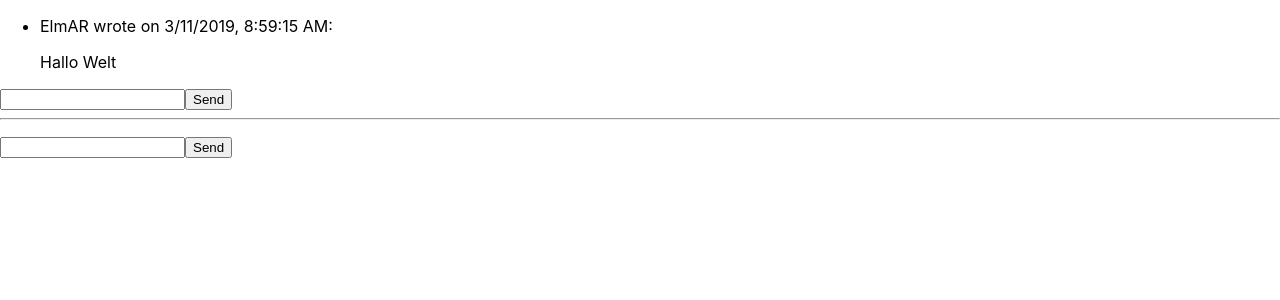
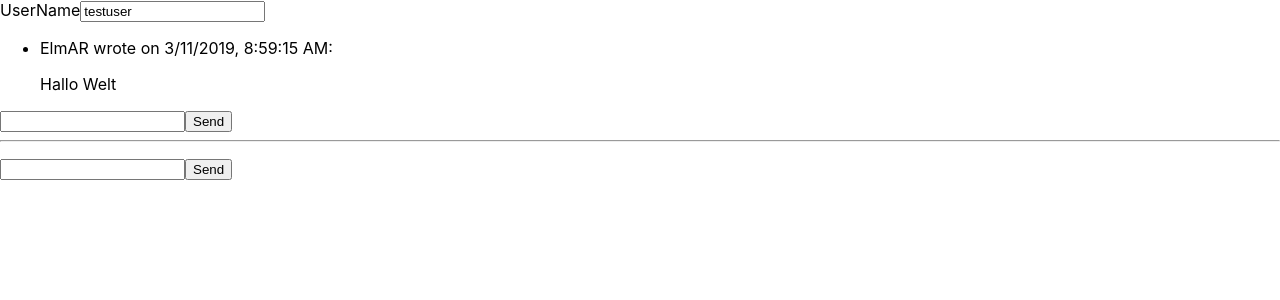
Before and after one commit to hco/reapp, a React (Create React App) app: page / in a window 1280 px wide. Shown: the top 300 px of the page. Built offline with nearby package versions, Linux system fonts and the light colour scheme.

Commit message:
Added UserNameInputRedux to app

```diff
--- a/src/App.tsx
+++ b/src/App.tsx
@@ -3,6 +3,7 @@ import { MessageEntry } from './component/MessageEntry';
 import { MessageList } from './component/MessageList';
 import { ReduxMessageEntry } from './component/ReduxMessageEntry';
 import { ReduxMessageList } from './component/ReduxMessageList';
+import { UserNameInputRedux } from './component/UserNameInputRedux';
 import { Message } from './domain/Message';
 import { Provider } from 'react-redux';
 import { configureStore } from './redux/configureStore';
@@ -13,6 +14,8 @@ const App = () => {
 
   return (
     <Provider store={store}>
+      <label>UserName</label>
+      <UserNameInputRedux />
       <ReduxMessageList />
       <ReduxMessageEntry />
       <hr />
```
